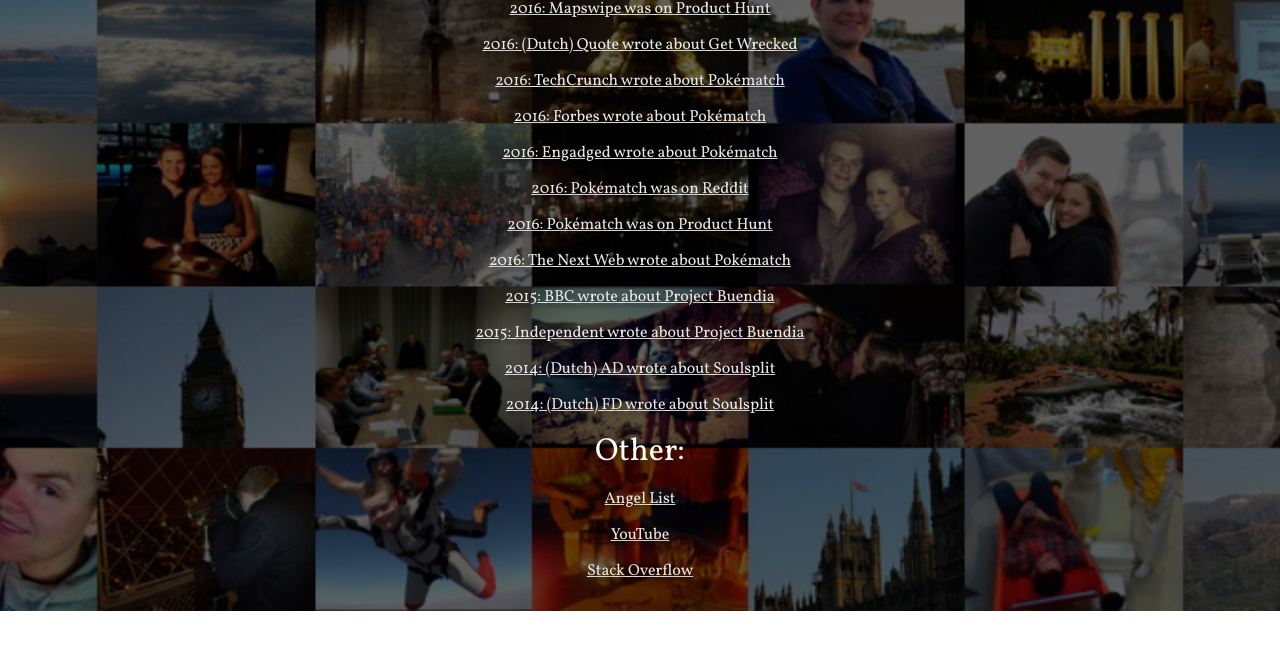
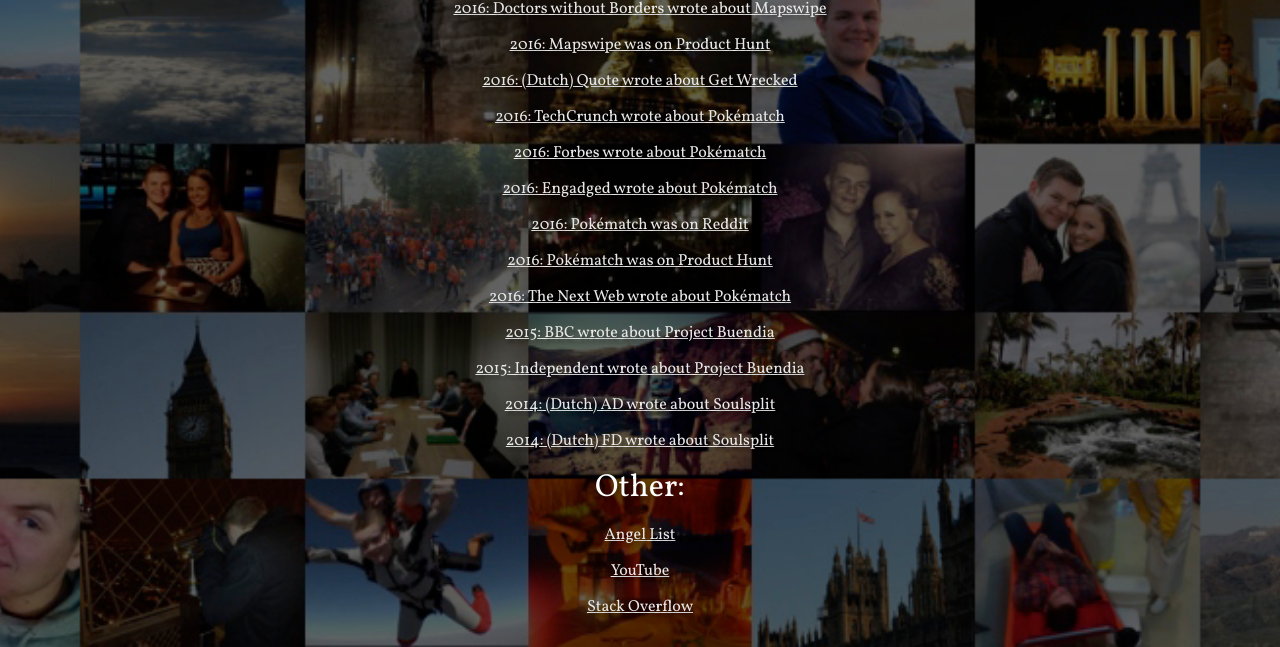
Before and after one commit to PimDeWitte/pimdewitte.github.io, a plain HTML site: page index.html in a window 1280 px wide. Shown: the part 528-1175 px from the top of the page. Before the commit the page ends 1139 px from the top, so only its background shows below. Drawn offline with nearby package versions, Linux system fonts and the light colour scheme.

Commit message:
fix to msf link

```diff
--- a/index.html
+++ b/index.html
@@ -30,6 +30,7 @@
             <a href="https://twitter.com/PimDeWitte"><img src="img/icons/twitter-icon.png" class="contact-icon"/></a>
             <h1>Press:</h1>
             <ul>
+                <li><a href="http://www.msf.org/en/article/mapswipe-app-lets-public-help-deliver-medical-care-most-vulnerable" title="Pim de Witte personal site: Doctors without Borders">2016: Doctors without Borders wrote about Mapswipe</a></li>
                 <li><a href="https://www.producthunt.com/posts/mapswipe" title="Pim de Witte personal site: Mapswipe was on Product Hunt">2016: Mapswipe was on Product Hunt</a></li>
                 <li><a href="http://www.quotenet.nl/Nieuws/Pitch-Get-Wrecked-moet-zo-veel-mogelijk-mensen-gameverslaafd-maken-183199" title="Pim de Witte personal site: Quote">2016: (Dutch) Quote wrote about Get Wrecked</a></li>
                 <li><a href="https://techcrunch.com/2016/07/29/dating-apps-attach-themselves-to-the-pokemon-craze/" title="Pim de Witte personal site: Pokématch Techcrunch">2016: TechCrunch wrote about Pokématch</a></li>
```
